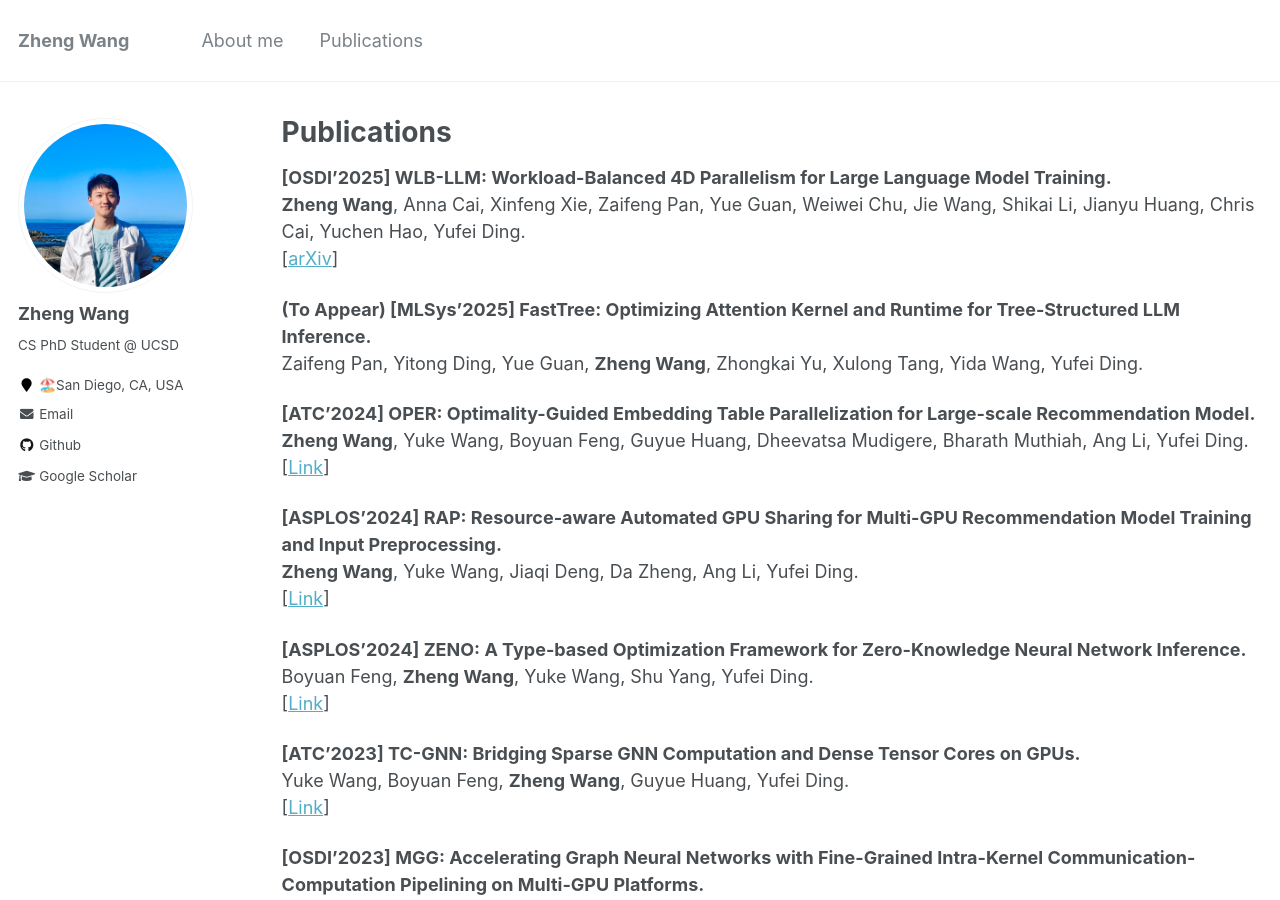
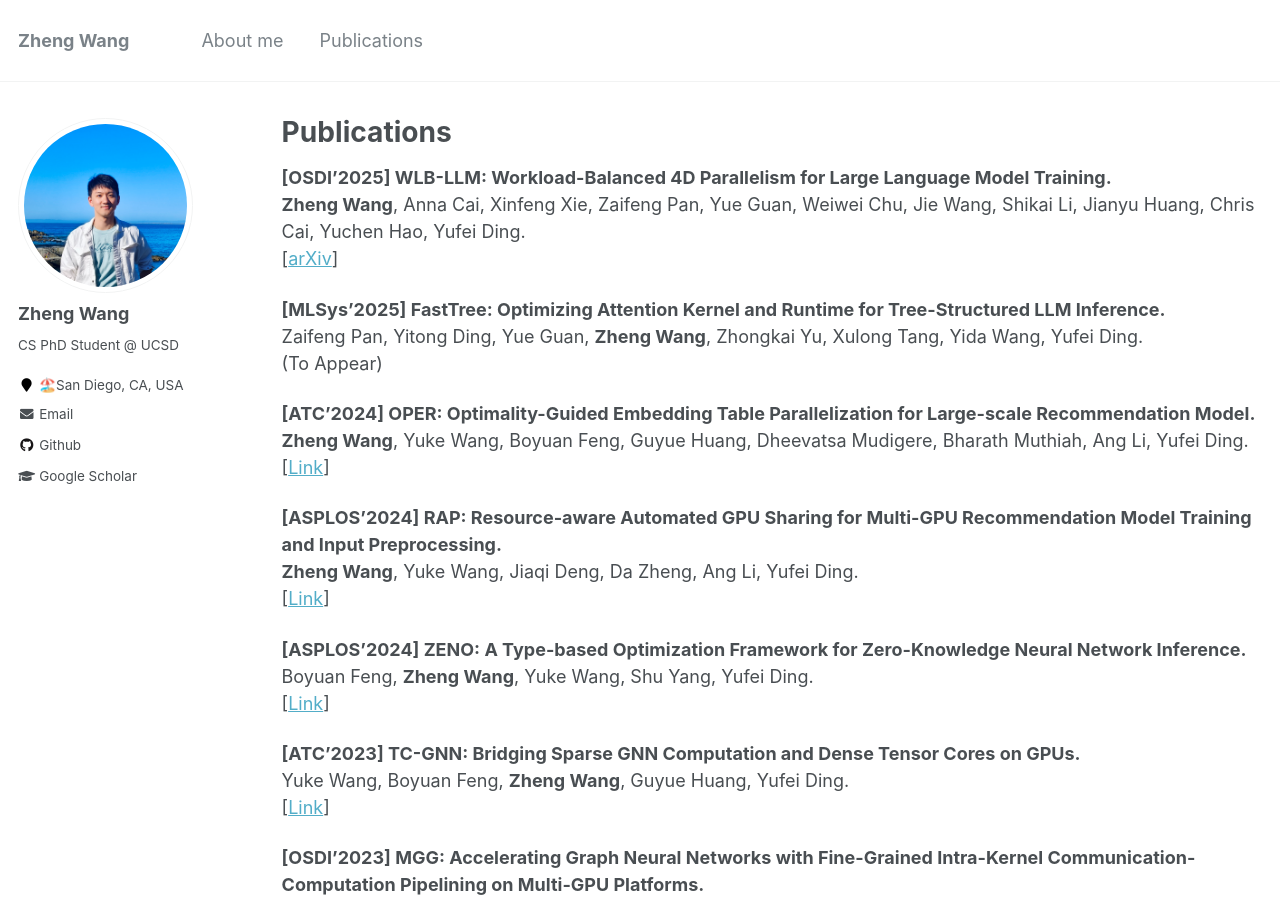
Before and after one commit to Ash-Zheng/Ash-Zheng.github.io, a Jekyll site: the page built from _pages/publications.md, in a window 1280 px wide and 900 px high. Built offline with Jekyll 4.4.1, drawn with Linux system fonts in a browser that asks for light colours.

Commit message:
update March 2025

```diff
--- a/_pages/publications.md
+++ b/_pages/publications.md
@@ -20,8 +20,9 @@ author_profile: true
 **Zheng Wang**, Anna Cai, Xinfeng Xie, Zaifeng Pan, Yue Guan, Weiwei Chu, Jie Wang, Shikai Li, Jianyu Huang, Chris Cai, Yuchen Hao, Yufei Ding. <br>
 [<a href="https://arxiv.org/abs/2503.17924">arXiv</a>]
 
-**(To Appear) [MLSys'2025] FastTree: Optimizing Attention Kernel and Runtime for Tree-Structured LLM Inference.** <br>
+**[MLSys'2025] FastTree: Optimizing Attention Kernel and Runtime for Tree-Structured LLM Inference.** <br>
 Zaifeng Pan, Yitong Ding, Yue Guan, **Zheng Wang**, Zhongkai Yu, Xulong Tang, Yida Wang, Yufei Ding. <br>
+(To Appear)
 
 **[ATC'2024] OPER: Optimality-Guided Embedding Table Parallelization for Large-scale Recommendation Model.** <br>
 **Zheng Wang**, Yuke Wang, Boyuan Feng, Guyue Huang, Dheevatsa Mudigere, Bharath Muthiah, Ang Li, Yufei Ding. <br>
@@ -39,7 +40,7 @@ Boyuan Feng, **Zheng Wang**, Yuke Wang, Shu Yang, Yufei Ding. <br>
 Yuke Wang, Boyuan Feng, **Zheng Wang**, Guyue Huang, Yufei Ding. <br>
 [<a href="https://www.usenix.org/conference/atc23/presentation/wang-yuke">Link</a>]
 
-**[OSDI'2023] MGG: Accelerating Graph Neural Networks with Fine-Grained Intra-Kernel Communication-Computation Pipelining on Multi-GPU Platforms.** <br>\
+**[OSDI'2023] MGG: Accelerating Graph Neural Networks with Fine-Grained Intra-Kernel Communication-Computation Pipelining on Multi-GPU Platforms.** <br>
 Yuke Wang, Boyuan Feng, **Zheng Wang**, Tong Geng, Ang Li, Kevin Barker, Yufei Ding. <br>
 [<a href="https://www.usenix.org/conference/osdi23/presentation/wang-yuke">Link</a>]
 
```
